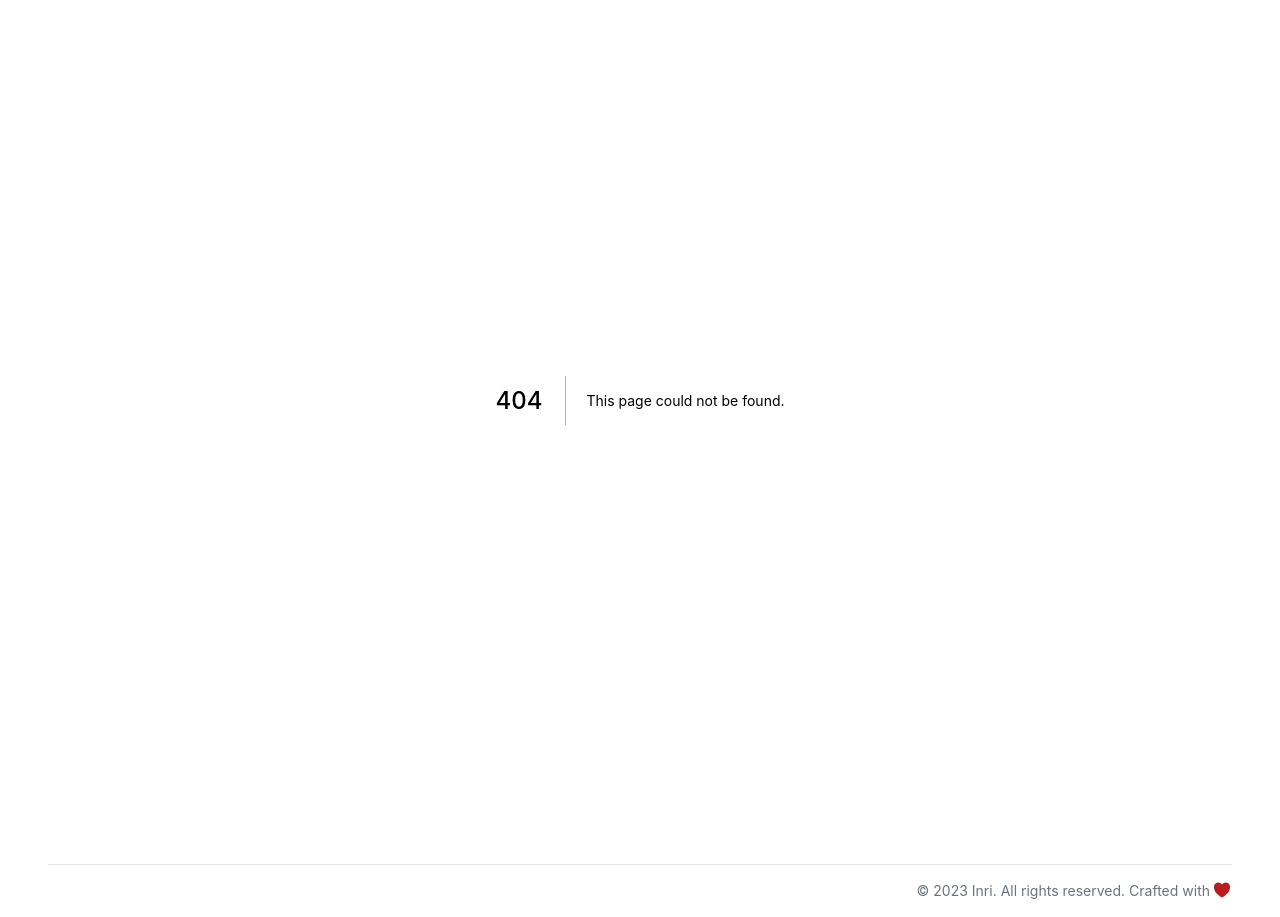
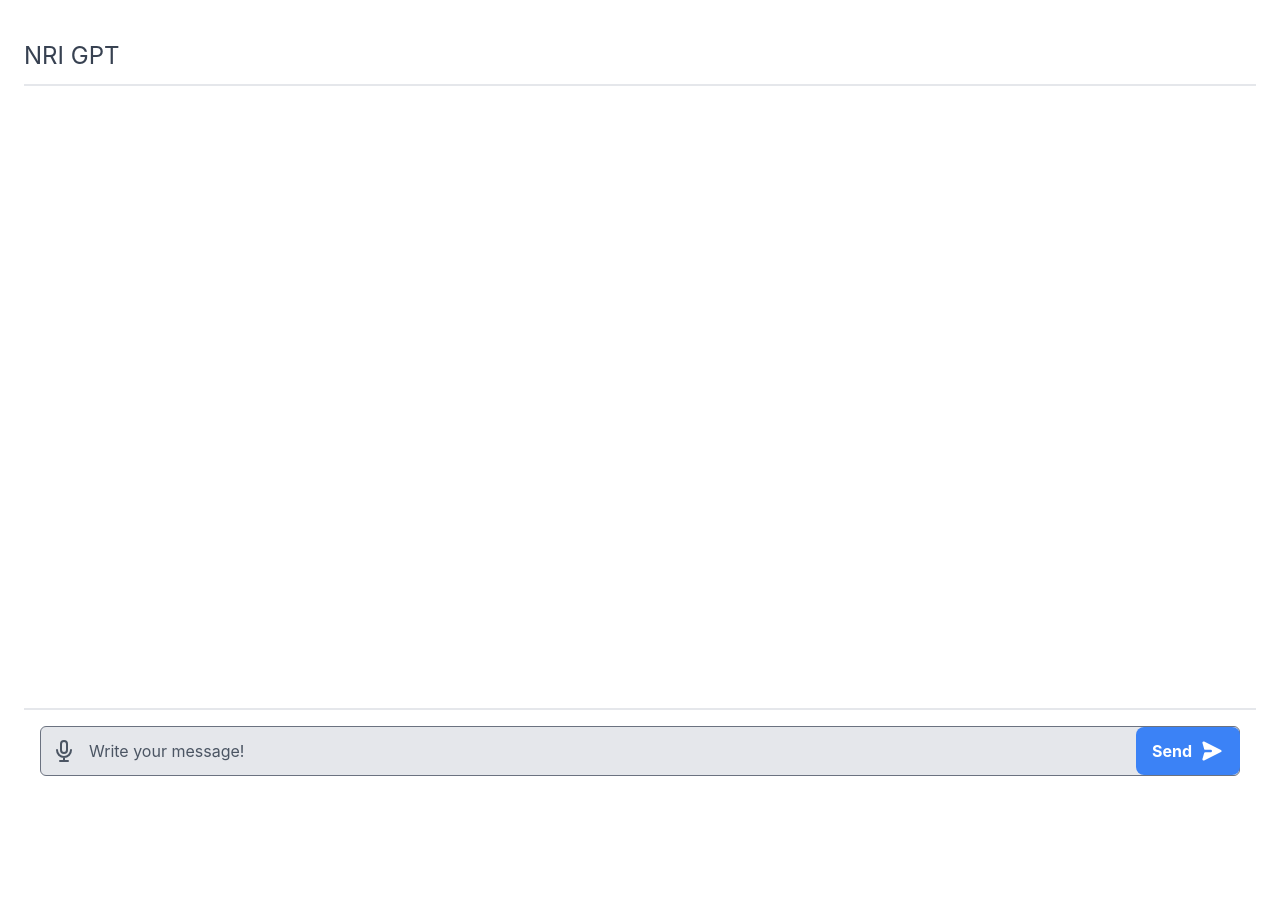
Before and after one commit to bajajerk/nrigpt-ui, a Next.js app: page /gptsearch in a window 1280 px wide. Before the commit this address had no page. After the commit the page ends 800 px from the top, so only its background shows below. Built offline with nearby package versions, Linux system fonts and the light colour scheme.

Commit message:
gpt ui for search

```diff
--- a/components/Layout.tsx
+++ b/components/Layout.tsx
@@ -39,7 +39,7 @@ export default function Layout({ children, meta: pageMeta }: Props) {
         <meta name="twitter:image" content={meta.cardImage} />
       </Head>
       <main id="skip">{children}</main>
-      <Footer />
+      {/*<Footer />*/}
     </>
   );
 }
--- /dev/null
+++ b/components/gptchat.tsx
@@ -0,0 +1,90 @@
+import { ReactNode, useEffect, useState } from 'react'
+import axios from 'axios'
+import {useRouter} from "next/router";
+import teaserGif from '../images/teaser.gif'
+import Image from 'next/image'
+import { PageMeta } from '../utils/types'
+
+interface Props {
+  queryString: string;
+}
+export default function Gptchat({ queryString }: Props) {
+  const [aiResponse, setAiResponse] = useState('')
+  const [isStreamComplete, setIsStreamComplete] = useState(false)
+
+  const [gptLoading, setGptLoading] = useState(false)
+
+  const router = useRouter();
+
+  useEffect(() => {
+    if (queryString) {
+      fetchDataCallBAck()
+      // fetchAIPageReference()
+    }
+  }, [queryString])
+  //
+  // const fetchAIPageReference = async () => {
+  //   setPageReference(null)
+  //   const { data } = await axios.post('https://www.goinri.com/api/get-blog-page', {
+  //     query: queryString
+  //   })
+  //   setPageReference(data?.pageLink)
+  //   setPageLinks(data?.allPageLinksFound || [])
+  // }
+
+  const fetchDataCallBAck = async () => {
+    setGptLoading(true)
+    setAiResponse('')
+    // setPageReference(null)
+    const response2 = await fetch('https://staging.goinri.com/api/gpt-search', {
+      method: 'POST',
+      body: JSON.stringify({ query: queryString}),
+    })
+    if (!response2.ok) {
+      throw new Error('SSE request failed')
+    }
+
+    const reader = response2?.body?.getReader() || null
+    let result = ''
+    let done = false
+
+    while (!done && reader){
+      const { value, done: readerDone } = await reader.read()
+      done = readerDone
+      const chunk = new TextDecoder().decode(value)
+      result += chunk
+      if (result.includes('\n\n')) {
+        const messages = result.split('\n')
+        // console.log
+        let resultString = ''
+        for (let i = 0; i < messages.length - 1; i++) {
+          try {
+            if (messages[i].length > 0) {
+              const trimmedMessage = messages[i].replace('data: ', '')
+              const data = JSON.parse(trimmedMessage)
+              resultString = resultString + data.choices[0].text
+            }
+          } catch (e) {
+            setIsStreamComplete(true)
+            setGptLoading(false)
+            break
+          }
+          setAiResponse(resultString)
+        }
+      }
+    }
+    setGptLoading(false)
+  }
+
+  // @ts-ignore
+  return (
+    <>
+      <p>
+        {queryString}
+      </p>
+      <p>
+        {aiResponse}
+      </p>
+    </>
+  );
+}
--- a/package.json
+++ b/package.json
@@ -18,6 +18,7 @@
     "@tailwindcss/forms": "^0.5.3",
     "autoprefixer": "^10.4.13",
     "axios": "^1.4.0",
+    "clsx": "^2.0.0",
     "next": "12.3.1",
     "postcss": "^8.4.21",
     "react": "18.2.0",
--- /dev/null
+++ b/pages/gptsearch.tsx
@@ -0,0 +1,94 @@
+import Image from 'next/image'
+import Gptchat from '../components/gptchat'
+import { useState } from 'react'
+
+interface Message {
+  queryString: string
+}
+
+const ChatPage = () => {
+  const [messages, setMessages] = useState<Message[]>([])
+  const [message, setMessage] = useState('')
+  return (
+    <div className='flex-1 p-2 sm:p-6 justify-between flex flex-col h-screen'>
+      <div className='flex sm:items-center justify-between py-3 border-b-2 border-gray-200'>
+        <div className='relative flex items-center space-x-4'>
+          <div className='flex flex-col leading-tight'>
+            <div className='text-2xl mt-1 flex items-center'>
+              <span className='text-gray-700 mr-3'>NRI GPT</span>
+            </div>
+          </div>
+        </div>
+      </div>
+
+      {messages.map((message, i) => (
+        <Gptchat key={i} queryString={message.queryString} />
+      ))}
+
+
+      {/*<Gptchat queryString={'taxation'} />*/}
+      <div
+        id='messages'
+        className='flex flex-col space-y-4 p-3 overflow-y-auto scrollbar-thumb-blue scrollbar-thumb-rounded scrollbar-track-blue-lighter scrollbar-w-2 scrolling-touch'
+      >
+        {/* Messages content */}
+      </div>
+      <div className='border-t-2 border-gray-200 px-4 pt-4 mb-2 sm:mb-0'>
+        <div className='relative flex'>
+          <span className='absolute inset-y-0 flex items-center'>
+            <button
+              type='button'
+              className='inline-flex items-center justify-center rounded-full h-12 w-12 transition duration-500 ease-in-out text-gray-500 hover:bg-gray-300 focus:outline-none'
+            >
+              <svg
+                xmlns='http://www.w3.org/2000/svg'
+                fill='none'
+                viewBox='0 0 24 24'
+                stroke='currentColor'
+                className='h-6 w-6 text-gray-600'
+              >
+                <path
+                  strokeLinecap='round'
+                  strokeLinejoin='round'
+                  strokeWidth='2'
+                  d='M19 11a7 7 0 01-7 7m0 0a7 7 0 01-7-7m7 7v4m0 0H8m4 0h4m-4-8a3 3 0 01-3-3V5a3 3 0 116 0v6a3 3 0 01-3 3z'
+                ></path>
+              </svg>
+            </button>
+          </span>
+          <input
+            type='text'
+            placeholder='Write your message!'
+            value={message}
+            onChange={(e) => setMessage(e.target.value)}
+            className='w-full focus:outline-none focus:placeholder-gray-400 text-gray-600 placeholder-gray-600 pl-12 bg-gray-200 rounded-md py-3'
+          />
+          <div className='absolute right-0 items-center inset-y-0 hidden sm:flex'>
+            {/* Add the send message button and other buttons */}
+            <button
+              type='button'
+              onClick={() => {
+                setMessages([...messages, { queryString: message }])
+                setMessage('')
+              }}
+              className='inline-flex items-center justify-center rounded-lg px-4 py-3 transition duration-500 ease-in-out text-white bg-blue-500 hover:bg-blue-400 focus:outline-none'
+            >
+              <span className='font-bold'>Send</span>
+              <svg
+                xmlns='http://www.w3.org/2000/svg'
+                viewBox='0 0 20 20'
+                fill='currentColor'
+                className='h-6 w-6 ml-2 transform rotate-90'
+              >
+                <path
+                  d='M10.894 2.553a1 1 0 00-1.788 0l-7 14a1 1 0 001.169 1.409l5-1.429A1 1 0 009 15.571V11a1 1 0 112 0v4.571a1 1 0 00.725.962l5 1.428a1 1 0 001.17-1.408l-7-14z'></path>
+              </svg>
+            </button>
+          </div>
+        </div>
+      </div>
+    </div>
+  )
+}
+
+export default ChatPage
```
Also changed, not shown: 1 other file (tests, documents, lock files or other folders).
